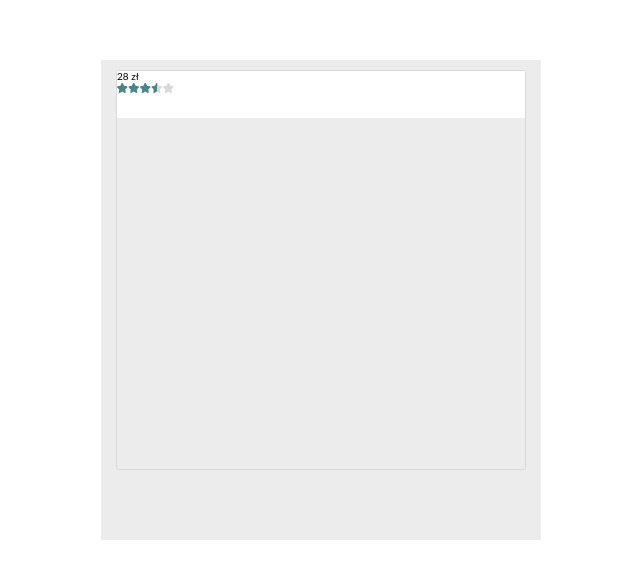
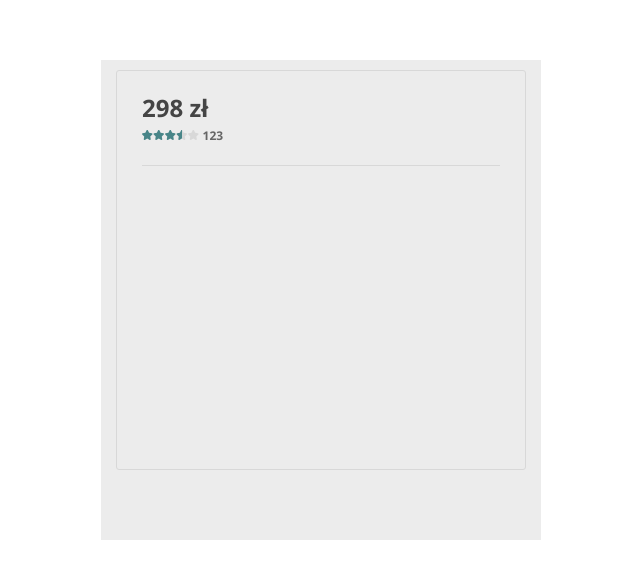
Before and after one commit to PrzemyslawMatlega/eoubowie, a Vue app: page / in a window 1280 px wide. Shown: the part 140-718 px from the top of the page, without its empty margins (99-739 px from the left). Built offline with nearby package versions, Linux system fonts and the light colour scheme.

Commit message:
add new font and formInfo styling

```diff
--- a/public/index.html
+++ b/public/index.html
@@ -1,17 +1,25 @@
 <!DOCTYPE html>
 <html lang="">
+
 <head>
   <meta charset="utf-8">
   <meta http-equiv="X-UA-Compatible" content="IE=edge">
   <meta name="viewport" content="width=device-width,initial-scale=1.0">
   <link rel="icon" href="<%= BASE_URL %>favicon.ico">
-    <title><%= htmlWebpackPlugin.options.title %></title>
+  <title>
+    <%= htmlWebpackPlugin.options.title %>
+  </title>
+  <link rel="preconnect" href="https://fonts.gstatic.com">
+  <link href="https://fonts.googleapis.com/css2?family=Open+Sans:wght@400;600;700&display=swap" rel="stylesheet">
 </head>
+
 <body>
   <noscript>
-      <strong>We're sorry but <%= htmlWebpackPlugin.options.title %> doesn't work properly without JavaScript enabled. Please enable it to continue.</strong>
+    <strong>We're sorry but <%= htmlWebpackPlugin.options.title %> doesn't work properly without JavaScript enabled.
+        Please enable it to continue.</strong>
   </noscript>
   <div id="app"></div>
   <!-- built files will be auto injected -->
 </body>
+
 </html>
--- a/src/components/BookingForm.vue
+++ b/src/components/BookingForm.vue
@@ -1,6 +1,7 @@
 <template>
   <div :class="$style.bookingForm">
     <div :class="$style.wrapper">
+      <div :class="$style.formInfoWrapper">
         <FormInfo
           :price="price"
           :currency="currency"
@@ -8,6 +9,7 @@
           :votes="votes"
           :class="$style.bookingFormInfo"
         />
+      </div>
     </div>
   </div>
 </template>
@@ -61,10 +63,15 @@ export default {
   height: 400px;
   border: 0.1rem solid var(--alto);
   border-radius: 0.3rem;
+  padding: 2.5rem;
+}
+.formInfoWrapper {
+  margin-bottom: 2.3rem;
+  padding-bottom: 2.3rem;
+  border-bottom: 0.1rem solid var(--alto);
 }
 .bookingFormInfo {
   --star-color-full: var(--smalt-blue);
   --star-color-empty: var(--alto);
-  background: white;
 }
 </style>
--- a/src/components/FormInfo.vue
+++ b/src/components/FormInfo.vue
@@ -1,8 +1,11 @@
 <template>
   <div :class="$style.formInfo">
-    <span :class="$style.price">{{ price }} {{ currency }}</span>
+    <div :class="$style.price">{{ price }} {{ currency }}</div>
     <div :class="$style.rating">
       <AppStars :rating="rating" />
+      <span :class="$style.votes">
+        {{ votes }}
+      </span>
     </div>
   </div>
 </template>
@@ -28,10 +31,6 @@ export default {
     votes: {
       type: Number,
       default: 0
-    },
-    cmpClass: {
-      type: String,
-      default: ''
     }
   }
 }
@@ -39,10 +38,25 @@ export default {
 
 <style lang="scss" module>
 .formInfo {
-  background: #fff;
+  background: transparent;
+  width: 100%;
+}
+.price {
+  padding-bottom: 1rem;
+  font-size: 2.4rem;
+  line-height: 1;
+  font-weight: var(--font-bold);
+  color: var(--tundora);
 }
 .rating {
-  width: 200px;
-  height: 35px;
+  display: flex;
+  align-items: flex-start;
+}
+.votes {
+  line-height: 1;
+  font-size: 1.2rem;
+  font-weight: var(--font-bold);
+  color: var(--dove-gray);
+  padding-left: 0.4rem;
 }
 </style>
--- a/src/data/data.json
+++ b/src/data/data.json
@@ -1,5 +1,5 @@
 {
-    "price": 28,
+    "price": 298,
     "currency": "zł",
     "rating": 3.5,
     "votes": 123,
--- a/src/styles/base/typography.scss
+++ b/src/styles/base/typography.scss
@@ -4,7 +4,8 @@
 
 html {
   font-size: 62.5%; // -> 1rem = 10px
-  font-family: 'Lato', sans-serif;
+  font-family: 'Open Sans', sans-serif;
+  font-weight: 400;
 }
 
 
@@ -14,6 +15,12 @@ html {
 
 %title {
   margin: 0;
+}
+
+:root {
+  --font-bold: 700;
+  --font-semi-bold: 600;
+  --font-regular: 400;
 }
 
 p,
@@ -46,8 +53,4 @@ p {
   font-weight: normal;
   font-size: 1.6rem;
   line-height: 1.9rem;
-
-  strong {
-    font-weight: 700;
-  }
 }
```
Lines whose indentation alone changed are shown as unchanged.
